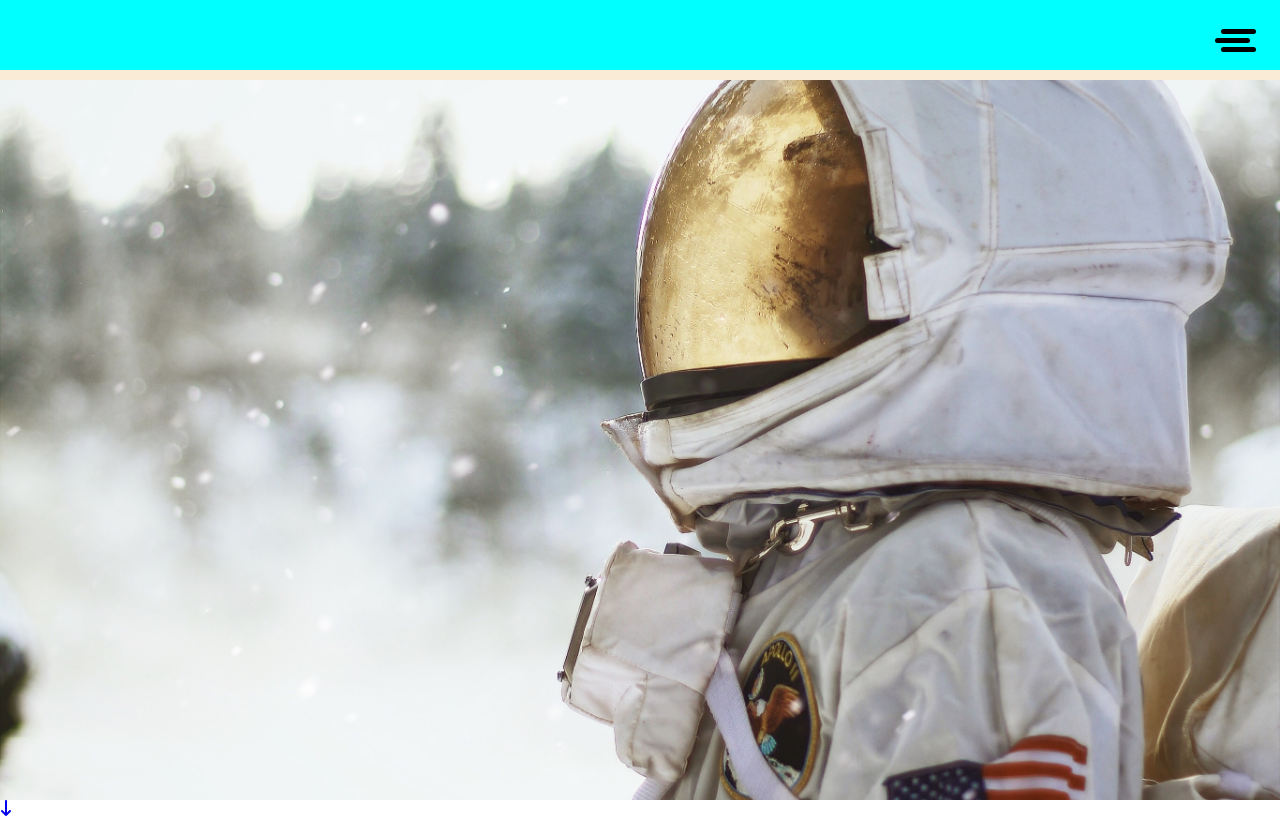
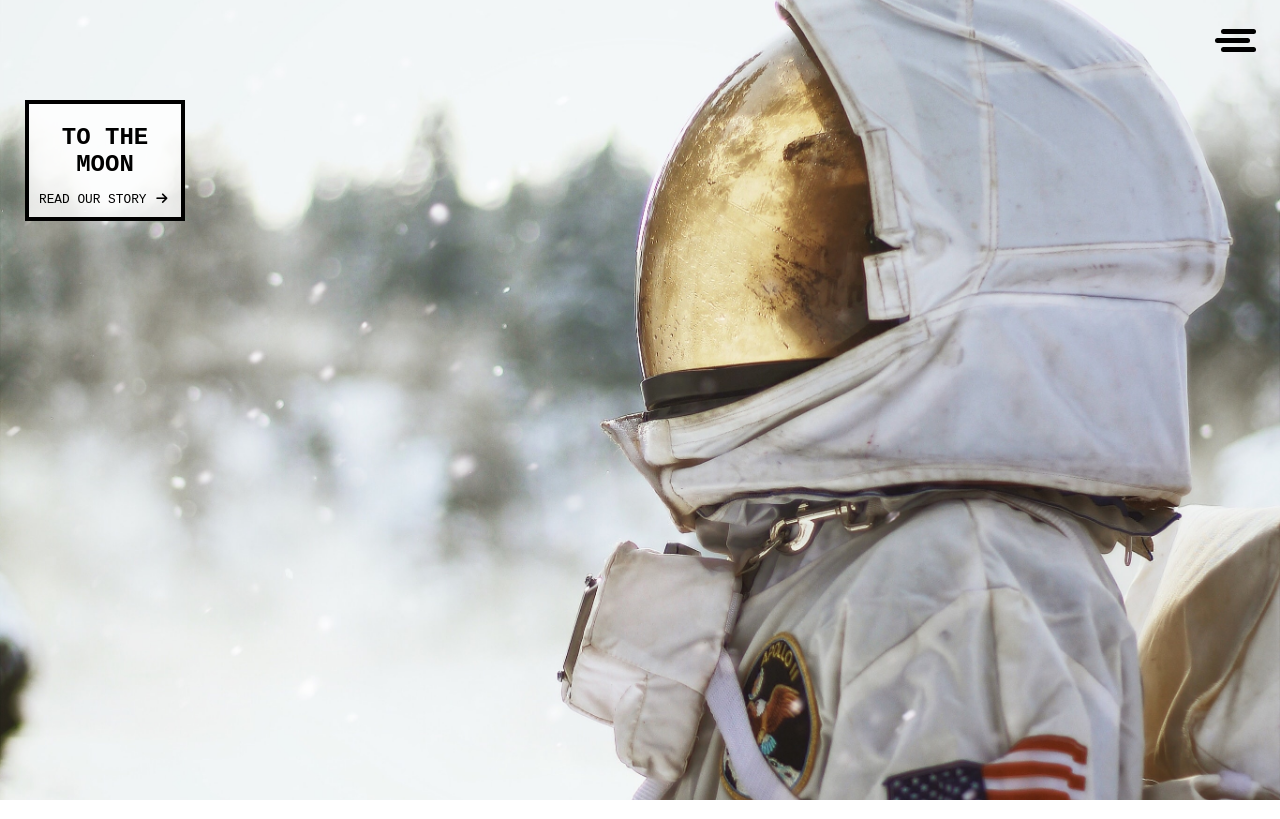
Before and after one commit to K3mp3/Major-Tom-Git, a website built with Parcel: page src/index.html in a window 1280 px wide. Built offline with nearby package versions, Linux system fonts and the light colour scheme.

Commit message:
Added aside box

```diff
--- a/src/index.html
+++ b/src/index.html
@@ -36,13 +36,10 @@
             </nav>
         </div>
         <div class="slogan-holder">
-            <!--<aside>
+            <aside>
                 <h1 class="slogan">To the moon</h1>
                 <a href="#" class="slogan-link">Read our story <i class="fa-solid fa-arrow-right"></i></a>
-            </aside>-->
-        </div>
-        <div class="scroll-arrow">
-            <a href="#main" class=""><i class="fa-solid fa-arrow-down-long"></i></a>
+            </aside>
         </div>
     </header>
 </body>
--- a/src/styling/components/_header.scss
+++ b/src/styling/components/_header.scss
@@ -6,17 +6,11 @@
     position: relative;
 
     nav {
-        background-color: antiquewhite;
         width: 100%;
         height: 80px;
         position: fixed;
 
-        .bg-color {
-            background-color: blueviolet;
-        }
-
         .menu {
-            background-color: aqua;
             height: 70px;
             display: flex;
             justify-content: end;
@@ -50,23 +44,18 @@
             }
         }
     }
-
-    .slogan-holder {
-        background-color: aqua;
-        width: 50px;
-        height: 50px;
 }
 
 aside {
-        max-width: 250px;
-        margin-top: 65px;
+    max-width: 160px;
+    margin-top: -700px;
     margin-left: 25px;
     border: 4px solid #000;
     background-color: rgb(255, 255, 255, 0.8);
     position: absolute;
     font-family: 'Rubik', sans-serif;
     font-weight: 500;
-        font-size: 1.9rem;
+    font-size: 1rem;
     text-transform: uppercase;
     padding: 10px 0;
 }
@@ -74,6 +63,7 @@
 .slogan {
     text-align: center;
     padding: 10px 30px;
+    display: flex;
 }
 
 .slogan-link {
@@ -93,4 +83,3 @@
     transition: all 0.3s ease-in-out;
     transform: translate(15px);
 }
-}
```
Lines whose indentation alone changed are shown as unchanged.
